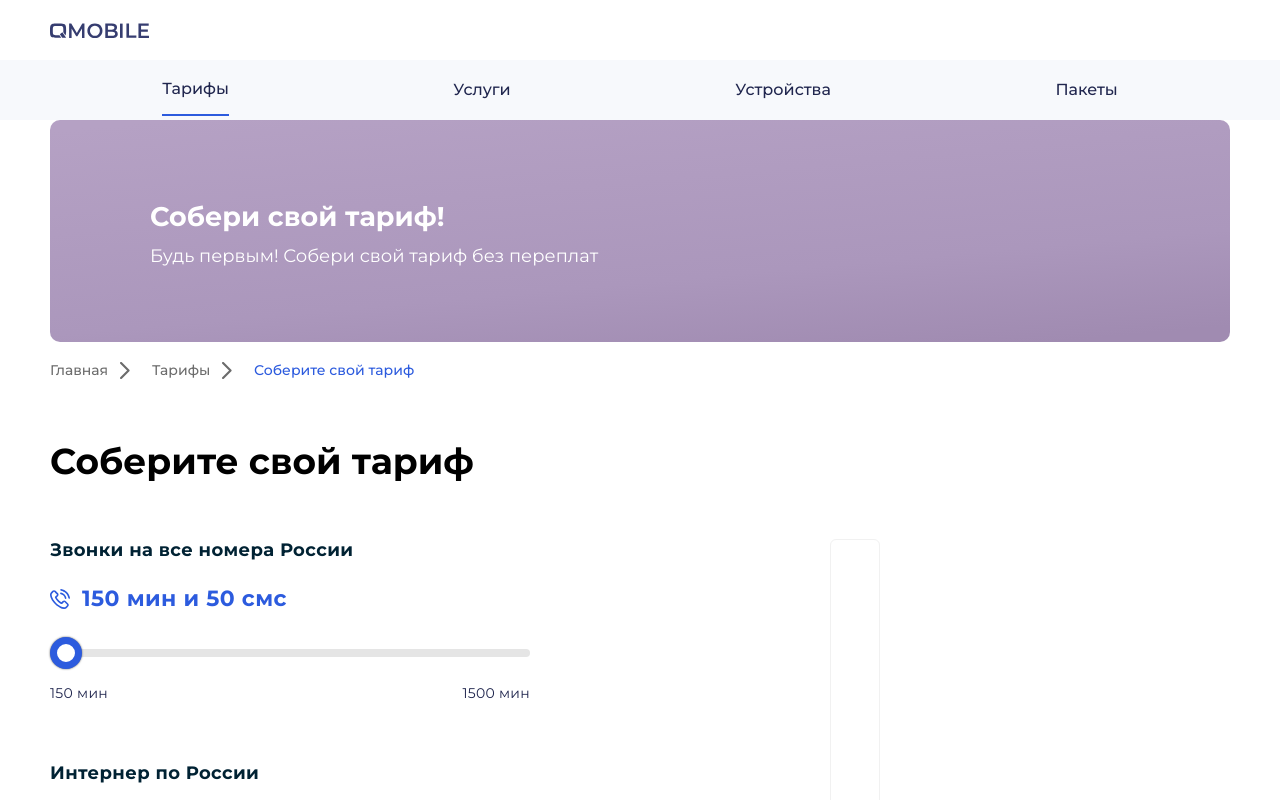
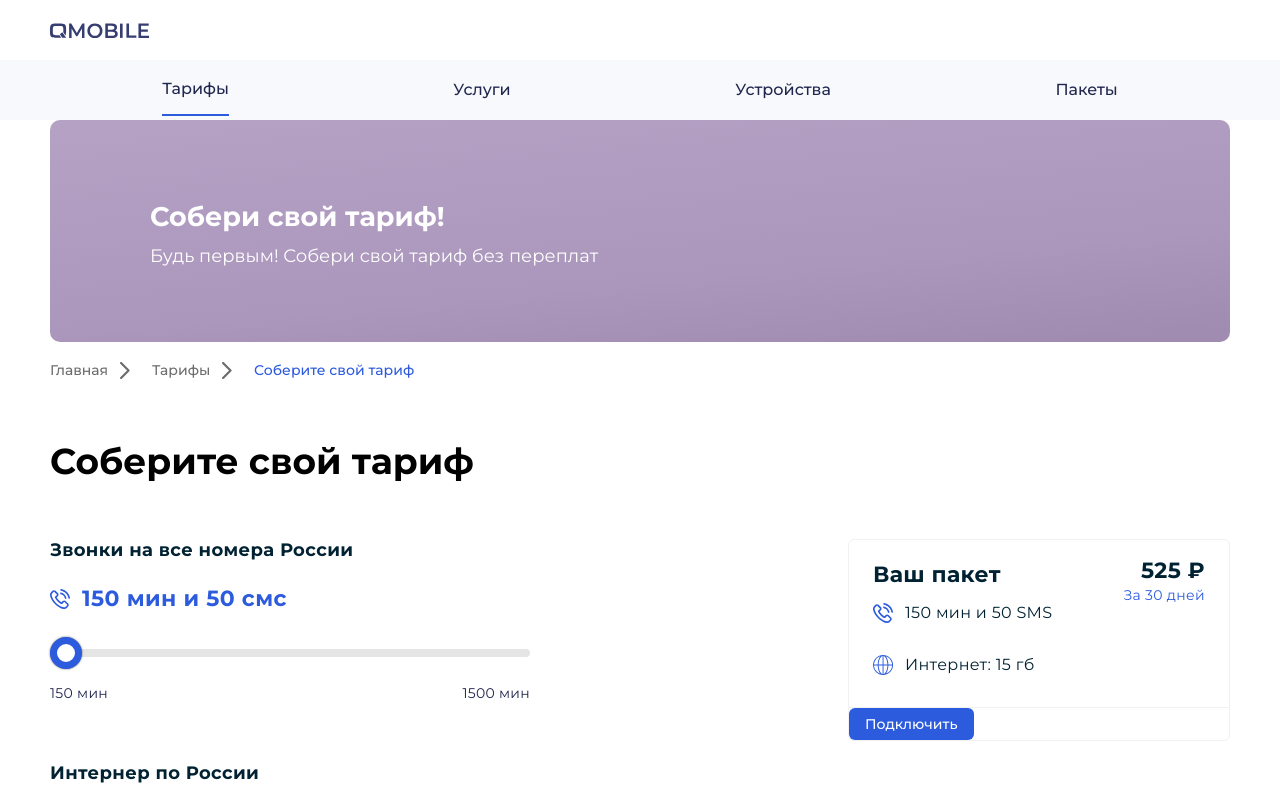
Before and after one commit to QuantumArt/QMobile.Demo, a React (Create React App) app: page /tariffs/tariffconstructor in a window 1280 px wide. Shown: the top 800 px of the page. Built offline with nearby package versions, Linux system fonts and the light colour scheme.

Commit message:
connect form & store

```diff
--- a/src/app/components/primary-button.tsx
+++ b/src/app/components/primary-button.tsx
@@ -2,11 +2,20 @@ import React, { FC } from 'react';
 
 type Props = {
   text: string;
-  onClickHandler: () => void;
+  onClickHandler: (e: React.MouseEvent<HTMLButtonElement>) => void;
+  type?: 'button' | 'submit' | 'reset';
 };
 
-const PrimaryButton: FC<Props> = ({ text, onClickHandler }) => {
-  return <button className='primary-button' onClick={onClickHandler}>{text}</button>;
+const PrimaryButton: FC<Props> = ({ text, onClickHandler, type }) => {
+  return (
+    <button type={type} className="primary-button" onClick={onClickHandler}>
+      {text}
+    </button>
+  );
+};
+
+PrimaryButton.defaultProps = {
+  type: 'button',
 };
 
 export default PrimaryButton;
--- a/src/app/containers/connect-form.tsx
+++ b/src/app/containers/connect-form.tsx
@@ -1,7 +1,52 @@
+import { useObserver } from 'mobx-react-lite';
 import React, { FC } from 'react';
 
-const ConnectForm: FC = () => {
-  return <form className="connect-form"></form>;
+import Phone from '../../assets/icons/Phone.svg';
+import Internet from '../../assets/icons/Internet.svg';
+import constructorStore from '../../stores/connect-store';
+import PrimaryButton from '../components/primary-button';
+
+type Props = {
+  children?: JSX.Element;
+};
+
+const ConnectForm: FC<Props> = ({ children }) => {
+  const onSubmitHandler = (e: React.MouseEvent<HTMLButtonElement>) => {
+    e.preventDefault();
+    alert(`${constructorStore.minutes} ${constructorStore.internet}`);
+  };
+
+  return useObserver(() => (
+    <form className="connect-form">
+      <header className="connect-form__item connect-form__item--header">
+        <div className="connect-form__header-constructor">
+          <p>Ваш пакет</p>
+          <p className="connect-form__price">{constructorStore.getPrice} ₽</p>
+        </div>
+        <p className=" connect-form__header-days connect-form__header-days--end">
+          За 30 дней
+        </p>
+        <div className="connect-form__option-container">
+          <img src={Phone} alt="phone_logo" className="connect-form__logo" />{' '}
+          {constructorStore.minutes} мин и 50 SMS
+        </div>
+        <div className="connect-form__option-container">
+          <img
+            src={Internet}
+            alt="internet_logo"
+            className="connect-form__logo"
+          />
+          Интернет: {constructorStore.internet} гб
+        </div>
+      </header>
+      {children}
+      <PrimaryButton
+        type="submit"
+        text="Подключить"
+        onClickHandler={onSubmitHandler}
+      />
+    </form>
+  ));
 };
 
 export default ConnectForm;
--- a/src/app/containers/constructor-page-content.tsx
+++ b/src/app/containers/constructor-page-content.tsx
@@ -8,7 +8,7 @@ const ConsructorPageContent: FC = () => {
       <p className="page-content-title page-content-title--constructor">
         Соберите свой тариф
       </p>
-      <div className="flex-wrapper">
+      <div className="flex-wrapper space-between">
         <div className='constructor-page-content__main-info'>
           <ConsructorRanges />
         </div>
--- a/src/app/containers/constructor-ranges.tsx
+++ b/src/app/containers/constructor-ranges.tsx
@@ -3,15 +3,15 @@ import { useObserver } from 'mobx-react-lite';
 import Range from '../components/range';
 import Phone from '../../assets/icons/Phone.svg';
 import Internet from '../../assets/icons/Internet.svg';
-import constructorStore from '../../stores/constuctor-store';
+import connectStore from '../../stores/connect-store';
 
 const ConsructorRanges: FC = () => {
   const onDragMinutes = (value: number) => {
-    constructorStore.setMinutes(value);
+    connectStore.setMinutes(value);
   };
 
   const onDragInternet = (value: number) => {
-    constructorStore.setInternet(value);
+    connectStore.setInternet(value);
   };
 
   return useObserver(() => (
@@ -23,11 +23,11 @@ const ConsructorRanges: FC = () => {
         <Range
           min={150}
           max={1500}
-          value={constructorStore.minutes}
+          value={connectStore.minutes}
           onDragHandler={onDragMinutes}
           valueDesc="мин"
           logosrc={Phone}
-          titleText={`${constructorStore.minutes} мин и 50 смс`}
+          titleText={`${connectStore.minutes} мин и 50 смс`}
         />
       </div>
       <div className="constructor-page-content__ranges-menu-item">
@@ -37,11 +37,11 @@ const ConsructorRanges: FC = () => {
         <Range
           min={3}
           max={30}
-          value={constructorStore.internet}
+          value={connectStore.internet}
           onDragHandler={onDragInternet}
           valueDesc="гб"
           logosrc={Internet}
-          titleText={`${constructorStore.internet} гб`}
+          titleText={`${connectStore.internet} гб`}
         />
       </div>
     </div>
--- a/src/assets/style/connect-form.scss
+++ b/src/assets/style/connect-form.scss
@@ -1,6 +1,62 @@
 .connect-form {
     border: 1px solid #F1F1F1;
     border-radius: 6px;
-    padding: 24px;
-    padding-bottom: 36px;
+    height: fit-content;
+
+    font-weight: 400;
+    font-size: 16px;
+    line-height: 20px;
+    letter-spacing: 0.02em;
+    color: #002233;
+
+
+    &__item {
+        // padding: 24px 32px;
+        padding-left: 24px;
+        padding-right: 24px;
+        border-bottom: 1px solid #F1F1F1;
+        width: 380px;
+        padding-top: 32px;
+    }
+    &__item--header {
+        padding-top: 23px;
+    }
+
+    &__header-constructor {
+        display: flex;
+        justify-content: space-between;
+        font-weight: 700;
+        font-size: 22px;
+        line-height: 24px;
+        color: #002233;
+    }
+
+    &__price {
+        font-weight: 600;
+        font-size: 22px;
+        line-height: 16px;
+        color: #002233;
+    }
+
+    &__header-days {
+        font-weight: 400;
+        font-size: 14px;
+        line-height: 16px;
+        color: #2C5BDE;
+        display: flex;
+        width: 100%;
+        &--end {
+             justify-content: end;
+        }
+    }
+
+    &__logo {
+        margin-right: 12px;
+    }
+
+    &__option-container {
+        display: flex;
+        align-items: center;
+        margin-bottom: 32px;
+    }
 }
--- a/src/assets/style/style.scss
+++ b/src/assets/style/style.scss
@@ -71,6 +71,10 @@
     display: flex;
   }
 
+  .space-between {
+    justify-content: space-between;
+  }
+
 
 
   .path-info{
--- /dev/null
+++ b/src/stores/connect-store.ts
@@ -0,0 +1,38 @@
+import { action, computed, observable, runInAction } from 'mobx';
+
+export class ConnectStore {
+  @observable
+  private _minutes: number = 150;
+  @computed
+  public get minutes(): number {
+    return this._minutes;
+  }
+
+  @observable
+  private _internet: number = 15;
+  @computed
+  public get internet(): number {
+    return this._internet;
+  }
+
+  @action setMinutes(value: number) {
+    this._minutes = value;
+  }
+
+  @action setInternet(value: number) {
+    this._internet = value;
+  }
+
+  @computed
+  get getPrice() {
+    const minutesPrice = this._minutes;
+    const internetPrice = this._internet * 25;
+
+    const price = Math.ceil(minutesPrice + internetPrice);
+    return price;
+  }
+}
+
+const connectStore = new ConnectStore();
+
+export default connectStore;
--- a/src/stores/constuctor-store.ts
+++ /dev/null
@@ -1,30 +0,0 @@
-import { action, computed, observable, runInAction } from 'mobx';
-
-export class ConstructorStore {
-    @observable
-    private _minutes: number = 150;
-    @computed
-    public get minutes(): number {
-      return this._minutes;
-    }
-
-    @observable
-    private _internet: number = 15;
-    @computed
-    public get internet(): number {
-      return this._internet;
-    }
-
-    @action setMinutes(value: number) {
-        this._minutes = value
-    }
-
-    @action setInternet(value: number) {
-        this._internet = value
-    }
-}
-
-
-const constructorStore = new ConstructorStore();
-
-export default constructorStore;
```
